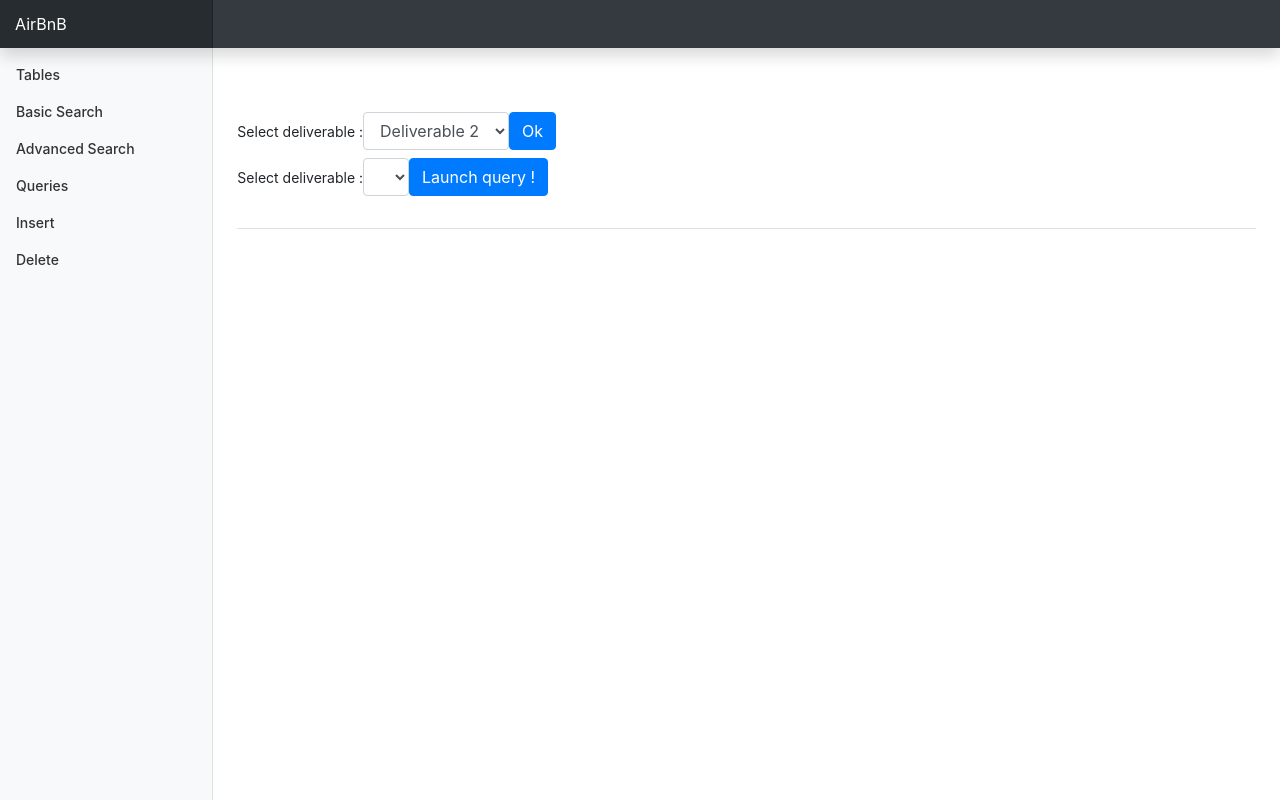
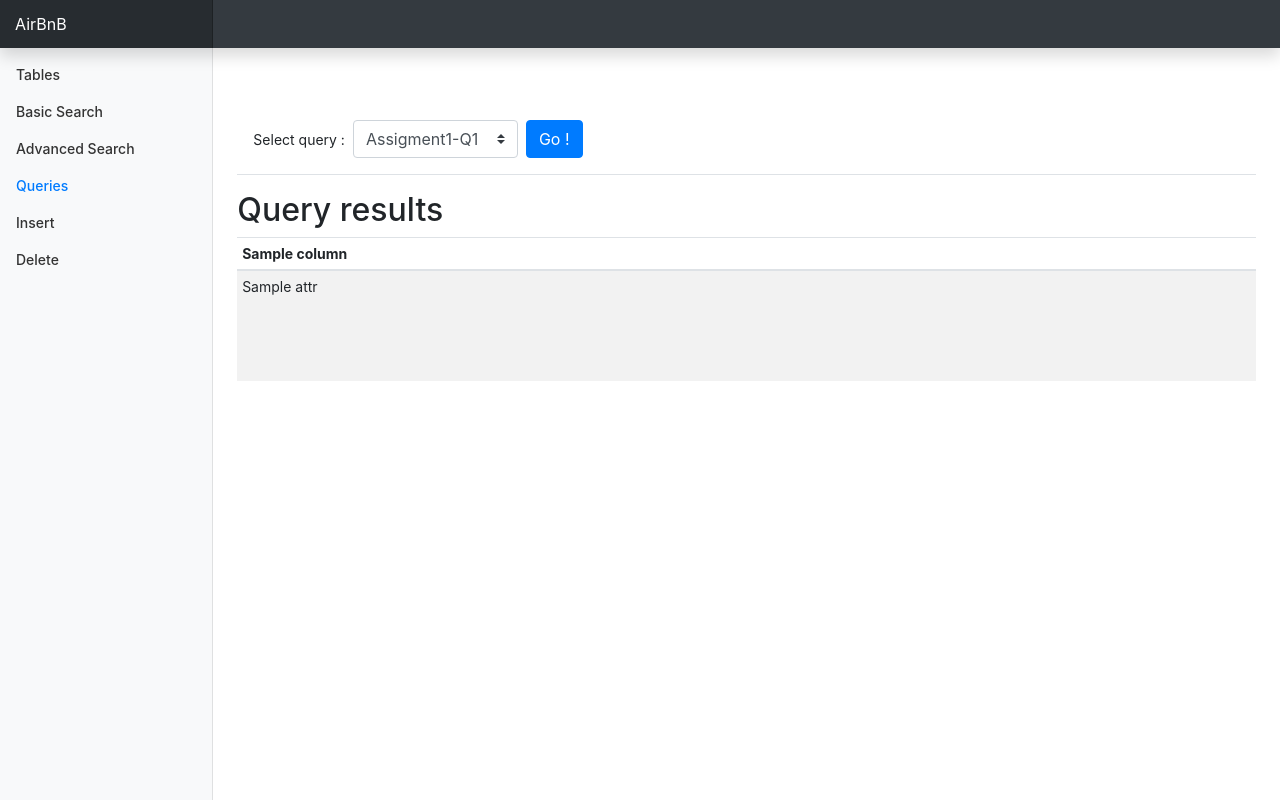
Before and after one commit to vquelque/DbProject, a Flask app: template templates/query.html in a window 1280 px wide. Run offline with Flask 2, Linux system fonts and the light colour scheme; the template is opened without the code that fills it: values that come from a table or form of the project are taken from there, most other values are stand-ins (such as "Sample title", 1, 10 or a date in 2020); lists and menus that the app fills with data are empty; parts of the project's set-up code (start-up, migrations or seed data) failed here and were passed over; some libraries are stand-ins or nearby versions.

Commit message:
Queries + fixes on diffent things

```diff
--- a/app.py
+++ b/app.py
@@ -10,6 +10,7 @@
 from wtforms import StringField, SubmitField, SelectField, IntegerField, DateField
 from wtforms.validators import DataRequired
 from flask import Flask
+from queries import queries
 
 # general configuration
 app = Flask(__name__)
@@ -36,6 +37,8 @@
 Offer = Base.classes.offer
 Host = Base.classes.host
 Property = Base.classes.property
+
+queries = queries()
 
 
 # db helper functions
@@ -114,6 +117,12 @@
     ResultProxy = connection.execute(query_)
     return ResultProxy.fetchmany(50)
 
+ #launch query
+def launch_query(query) :
+    ResultProxy = connection.execute(query)
+    description_tuple = ResultProxy.cursor.description
+    columns = [k[0] for k in description_tuple]
+    return (columns,ResultProxy.fetchmany(50))
 
 # search form
 class SearchForm(FlaskForm):
@@ -136,7 +145,7 @@
     return array
 
 
-# search form
+# search advanced form
 class SearchAdvancedForm(FlaskForm):
     city = SelectField(
         "City :",
@@ -189,8 +198,8 @@
 
 #query form
 class QueryForm(FlaskForm) :
-    select_deliverable = SelectField("Select deliverable :", choices=[('2','Deliverable 2'),('3','Deliverable 3')])
-    select_query = SelectField("Select query :", choices=[])
+    select_query = SelectField("Select query :", choices=[(q['id'],q['name']) for q in queries])
+    sumbit = SubmitField("Launch Query !")
 
 @app.route("/", methods=["GET", "POST"])
 def get():
@@ -336,10 +345,13 @@
 @app.route('/query', methods=["GET","POST"])
 def query() :
     form = QueryForm()
-    if form.validate_on_submit() :
-        if request.form['btn'] == 'Ok' :
-            return render_template('query.html', form=form)
-    return render_template('query.html', form=form)
+    query = queries[0]['query']
+    if form.is_submitted() :
+        query_index = int(form.select_query.data) - 1
+        query = queries[query_index]
+        columns, records = launch_query(query['query'])
+        return render_template('query.html', form=form, columns=columns,records=records,query=query)
+    return render_template('query.html', form=form, query=query)
 
 if __name__ == "__main__":
     app.run()
--- a/templates/adv_search.html
+++ b/templates/adv_search.html
@@ -9,13 +9,13 @@
   </div>
   <form action="/advancedsearch" method="post" class="form-group">
   {{ form.csrf_token }}
-  {{ form.city.label }} {{ form.city(class_='form-control') }}
-  {{ form.property_type.label }} {{ form.property_type(class_='form-control') }}
+  {{ form.city.label }} {{ form.city(class_='form-control custom-select') }}
+  {{ form.property_type.label }} {{ form.property_type(class_='form-control custom-select') }}
   {{ form.number_of_guests.label }} {{ form.number_of_guests(class_='form-control') }}
   {{ form.available_from.label }} {{ form.available_from(class_='form-control') }}
   {{ form.available_to.label }} {{ form.available_to(class_='form-control') }}
   {{ form.price_max.label }} {{ form.price_max(class_='form-control') }}
-  <input type="submit" class="btn btn-primary" value="Search !"/>
+  <input type="submit" class="btn btn-outline-success mt-2" value="Search !"/>
   </form>
 
   <script type="text/javascript">
--- a/templates/includes/_table.html
+++ b/templates/includes/_table.html
@@ -1,5 +1,3 @@
-
-
 <div class="table-responsive">
   <table class="table table-striped table-sm">
     <thead>
@@ -14,7 +12,7 @@
       <tr>
         {% for attr in record %}
         <td>
-          <div style="height: 50px; overflow:auto;">{{ attr }}</div>
+          <div style="height: 100px; overflow:auto;">{{ attr }}</div>
         </td>
         {% endfor %}
       </tr>
--- a/templates/index.html
+++ b/templates/index.html
@@ -9,7 +9,9 @@
         <h1 class="h1">Tables</h1>
         <div class="btn-toolbar mb-2 mb-md-0">
           <div class="btn-group mr-2">
-            {% include 'includes/_select_table.html' %}
+            <form class="form-inline" method="POST" action="{{ url_for('get') }}">
+              {% include 'includes/_select_table.html' %}
+              </form>
           </div>
         </div>
       </div>
--- a/templates/layout.html
+++ b/templates/layout.html
@@ -63,8 +63,8 @@
                     Advanced Search
                   </a>
                 </li>
-                <li class="nav-item {{ 'active' if active_page == 'queries' else '' }}">
-                  <a class="nav-link" href="/query">
+                <li class="nav-item">
+                  <a class="nav-link {{ 'active' if active_page == 'query' else '' }}" href="/query">
                     <span data-feather="file-text"></span>
                     Queries
                   </a>
--- a/templates/query.html
+++ b/templates/query.html
@@ -1,23 +1,24 @@
-{% set active_page = "queries" %}
-{% extends 'layout.html' %}
-{% block body %}
+{% set active_page = "query" %} {% extends 'layout.html' %} {% block body %}
 <main role="main" class="col-md-9 ml-sm-auto col-lg-10 px-4">
   <div
     class="d-flex justify-content-between flex-wrap flex-md-nowrap align-items-center pt-3 pb-2 mb-3 border-bottom"
   >
-            <form action="\query" method="post" class="form-group">
-            <div class="form-inline">
-                <div class="form-group mb-2">
-                {{form.select_deliverable.label}}{{form.select_deliverable(class_='form-control')}}
+    <form action="\query" method="post" class="form-inline">
+        <div class="form-group m-2">
+          {{ form.select_query.label(class_='m-2')}}
+          {{form.select_query(class_='form-control custom-select')}}
         </div>
-                <input type="submit" name="btn" value="Ok" class="btn btn-primary mb-2">
+        <div class="form-group">
+          <input type="submit" class="btn btn-primary" value="Go !"/>
         </div>
-            <div class="form-inline form-group mb-2">
-                {{form.select_deliverable.label}}{{form.select_query(class_='form-control')}}
-                <input type="submit" name="btn" value="Launch query !" class="btn btn-primary">
       </div>
     </form>
 
+    <h3>{{query['name']}}</h3>
+    <p>{{query['text']}}</p>
+
+    <h2>Query results</h2>
+      {% include "includes/_table.html" %}
   </div>
 </main>
 {% endblock body %}
```
Also changed, not shown: queries.py (+27 -27 lines), templates/includes/_select_table.html (+2 -5 lines), templates/search.html (+1 -15 lines). Lines whose indentation alone changed are shown as unchanged.
